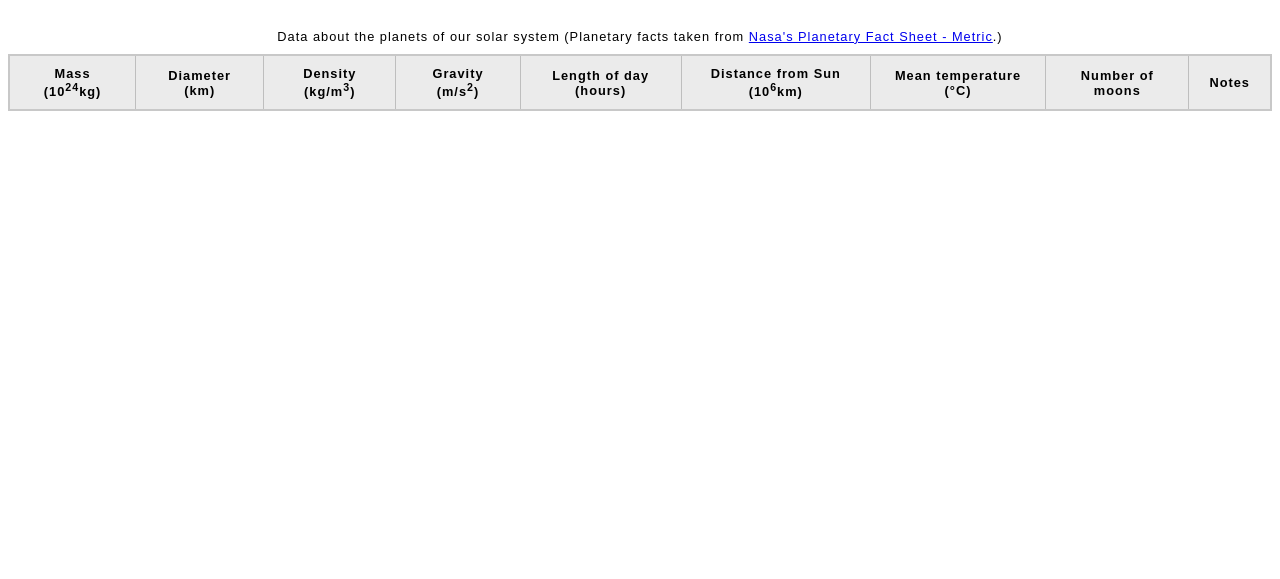
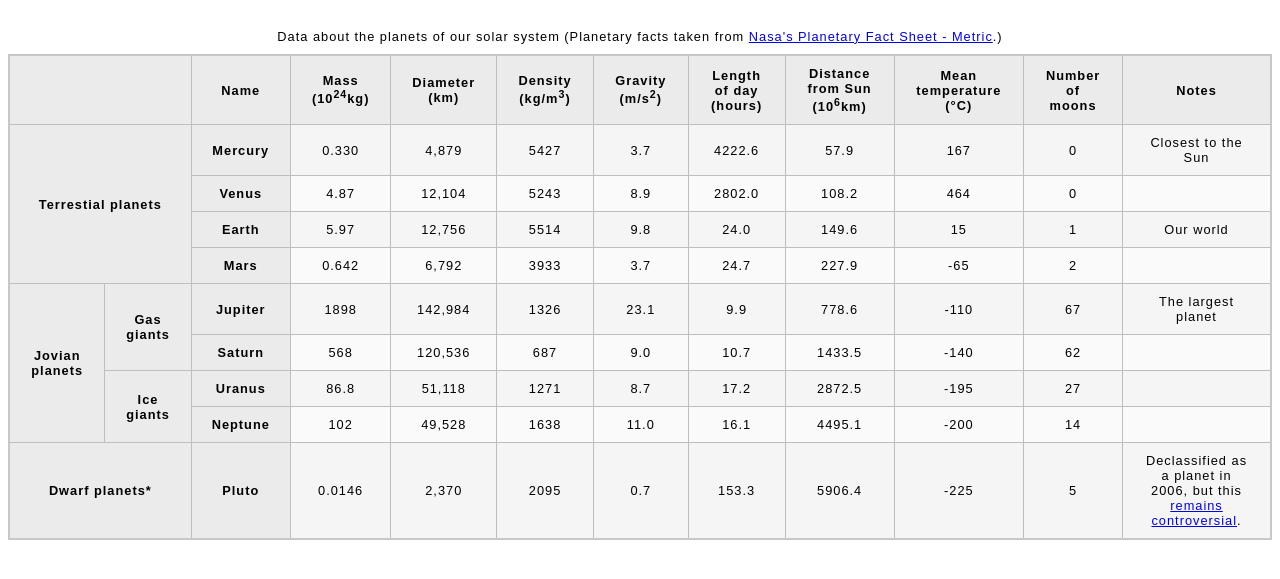
Before and after one commit to jeremiah-shore/dmpj, a plain HTML site: page user-stories/SHJ-47 - Learn HTML tables - Structuring Planet Data/planets-data.html in a window 1280 px wide. Shown: the part 61-640 px from the top of the page. Drawn offline with Linux system fonts and the light colour scheme.

Commit message:
project: structuring planet data - steps 4 and 5

```diff
--- a/user-stories/SHJ-47 - Learn HTML tables - Structuring Planet Data/planets-data.html
+++ b/user-stories/SHJ-47 - Learn HTML tables - Structuring Planet Data/planets-data.html
@@ -12,6 +12,8 @@
     	<caption>Data about the planets of our solar system (Planetary facts taken from <a href="http://nssdc.gsfc.nasa.gov/planetary/factsheet/">Nasa's Planetary Fact Sheet - Metric</a>.)</caption>
     	<thead>
     		<tr>
+    			<th colspan="2"></th>
+    			<th>Name</th>
     			<th>Mass (10<sup>24</sup>kg)</th>
     			<th>Diameter (km)</th>
     			<th>Density (kg/m<sup>3</sup>)</th>
@@ -24,7 +26,119 @@
     		</tr>
     	</thead>
     	<tbody>
-
+    		<tr>
+    		  <th rowspan="4" colspan="2">Terrestial planets</th>
+    			<th>Mercury</th>
+    			<td>0.330</td>
+    			<td>4,879</td>
+    			<td>5427</td>
+    			<td>3.7</td>
+    			<td>4222.6</td>
+    			<td>57.9</td>
+    			<td>167</td>
+    			<td>0</td>
+    			<td>Closest to the Sun</td>
+    		</tr>
+    		<tr>
+    			<th>Venus</th>
+    			<td>4.87</td>
+    			<td>12,104</td>
+    			<td>5243</td>
+    			<td>8.9</td>
+    			<td>2802.0</td>
+    			<td>108.2</td>
+    			<td>464</td>
+    			<td>0</td>
+    			<td></td>
+    		</tr>
+    		<tr>
+    			<th>Earth</th>
+    			<td>5.97</td>
+    			<td>12,756</td>
+    			<td>5514</td>
+    			<td>9.8</td>
+    			<td>24.0</td>
+    			<td>149.6</td>
+    			<td>15</td>
+    			<td>1</td>
+    			<td>Our world</td>
+    		</tr>
+    		<tr>
+    			<th>Mars</th>
+    			<td>0.642</td>
+    			<td>6,792</td>
+    			<td>3933</td>
+    			<td>3.7</td>
+    			<td>24.7</td>
+    			<td>227.9</td>
+    			<td>-65</td>
+    			<td>2</td>
+    			<td></td>
+    		</tr>
+    		<tr>
+    		  <th rowspan="4">Jovian planets</th>
+    		   <th rowspan="2" ="">Gas giants</th>
+    			<th>Jupiter</th>
+    			<td>1898</td>
+    			<td>142,984</td>
+    			<td>1326</td>
+    			<td>23.1</td>
+    			<td>9.9</td>
+    			<td>778.6</td>
+    			<td>-110</td>
+    			<td>67</td>
+    			<td>The largest planet</td>
+    		</tr>
+    		<tr>
+    			<th>Saturn</th>
+    			<td>568</td>
+    			<td>120,536</td>
+    			<td>687</td>
+    			<td>9.0</td>
+    			<td>10.7</td>
+    			<td>1433.5</td>
+    			<td>-140</td>
+    			<td>62</td>
+    			<td></td>
+    		</tr>
+    		<tr>
+    		   <th rowspan="2">Ice giants</th>
+    			<th>Uranus</th>
+    			<td>86.8</td>
+    			<td>51,118</td>
+    			<td>1271</td>
+    			<td>8.7</td>
+    			<td>17.2</td>
+    			<td>2872.5</td>
+    			<td>-195</td>
+    			<td>27</td>
+    			<td></td>
+    		</tr>
+    		<tr>
+    			<th>Neptune</th>
+    			<td>102</td>
+    			<td>49,528</td>
+    			<td>1638</td>
+    			<td>11.0</td>
+    			<td>16.1</td>
+    			<td>4495.1</td>
+    			<td>-200</td>
+    			<td>14</td>
+    			<td></td>
+    		</tr>
+    		<tr>
+    		  <th colspan="2">Dwarf planets*</th>
+    			<th>Pluto</th>
+    			<td>0.0146</td>
+    			<td>2,370</td>
+    			<td>2095</td>
+    			<td>0.7</td>
+    			<td>153.3</td>
+    			<td>5906.4</td>
+    			<td>-225</td>
+    			<td>5</td>
+    			<td>Declassified as a planet in 2006, but this <a href="http://www.usatoday.com/story/tech/2014/10/02/pluto-planet-solar-system/16578959/">remains controversial</a>.</td>
+    		</tr>
     	</tbody>
     </table>
 
```
